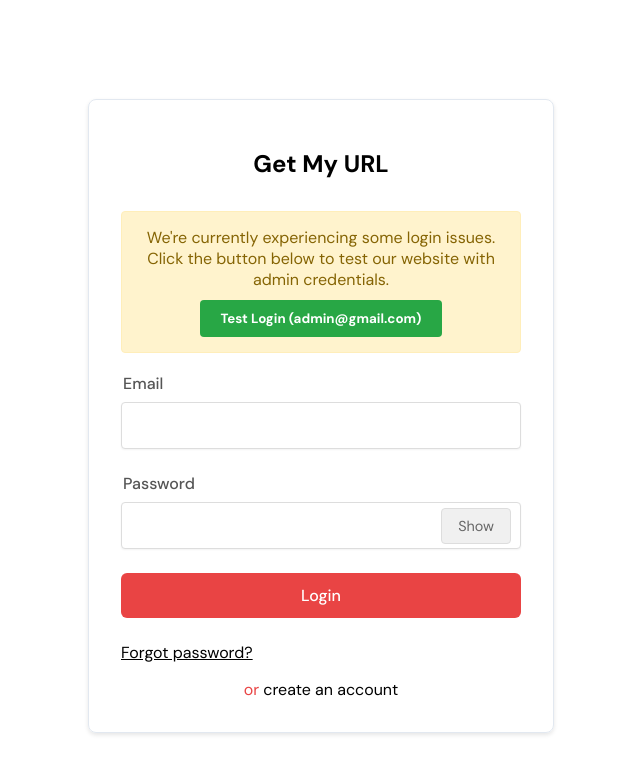
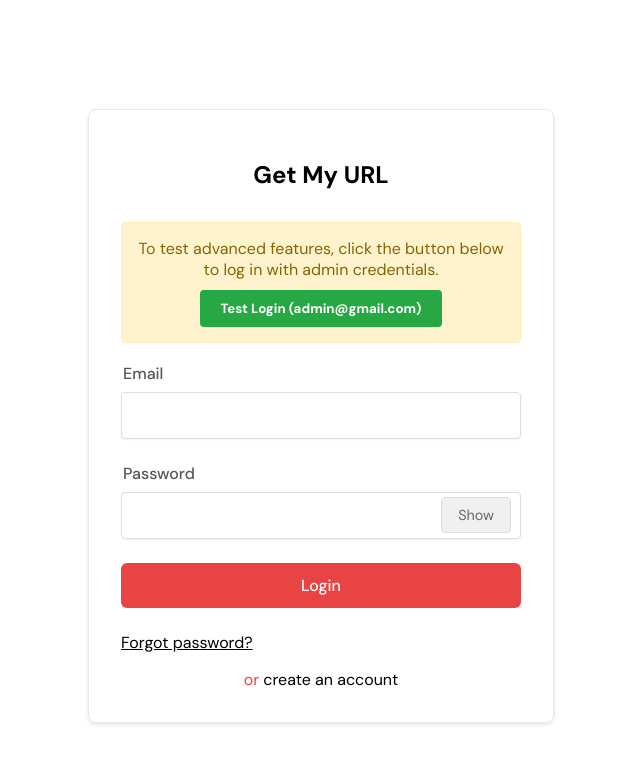
Before and after one commit to sanath265/getmyuri, a React (Create React App) app: page /login in a window 1280 px wide. Shown: the top 774 px of the page, without its empty margins (319-959 px from the left). Built offline with nearby package versions, Linux system fonts and the light colour scheme.

Commit message:
renamed text

```diff
--- a/src/components/Login.js
+++ b/src/components/Login.js
@@ -50,7 +50,7 @@ function Login() {
       <div className="login-form">
         <h1>Get My URL</h1>
         <div className="test-login-message">
-          <p>We're currently experiencing some login issues. Click the button below to test our website with admin credentials.</p>
+          <p>To test advanced features, click the button below to log in with admin credentials.</p>
           <button onClick={handleTestLogin} className="test-login-button">
             Test Login (admin@gmail.com)
           </button>
```
